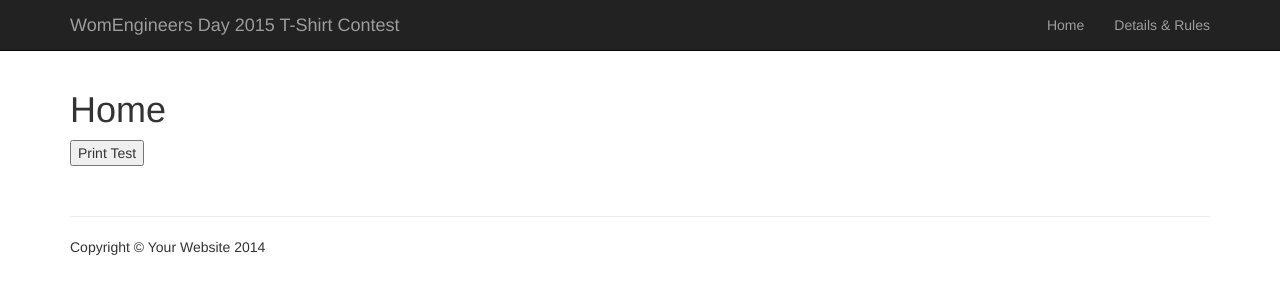
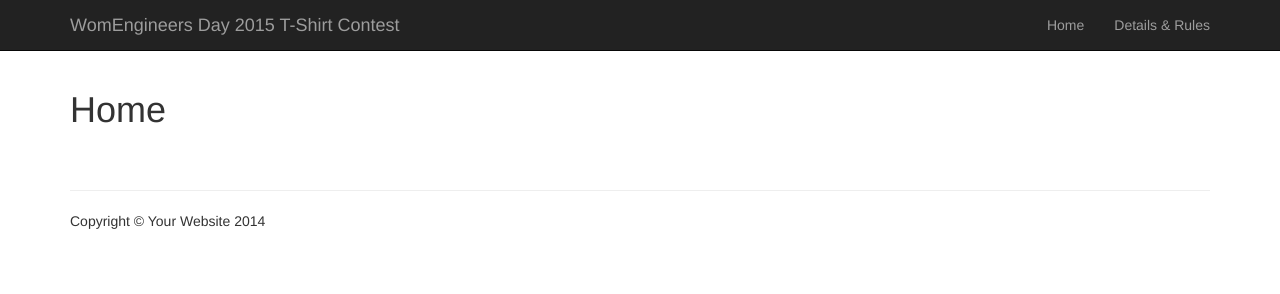
Before and after one commit to womengineersday/tshirt-contest, a plain HTML site: page index.html in a window 1280 px wide. Drawn offline with Linux system fonts and the light colour scheme.

Commit message:
removed test button

```diff
--- a/assets/views/home.html
+++ b/assets/views/home.html
@@ -7,5 +7,3 @@
       </a>
     </div>
 </div>
-
-<button ng-click="gallery.printTest()">Print Test</button>
```
